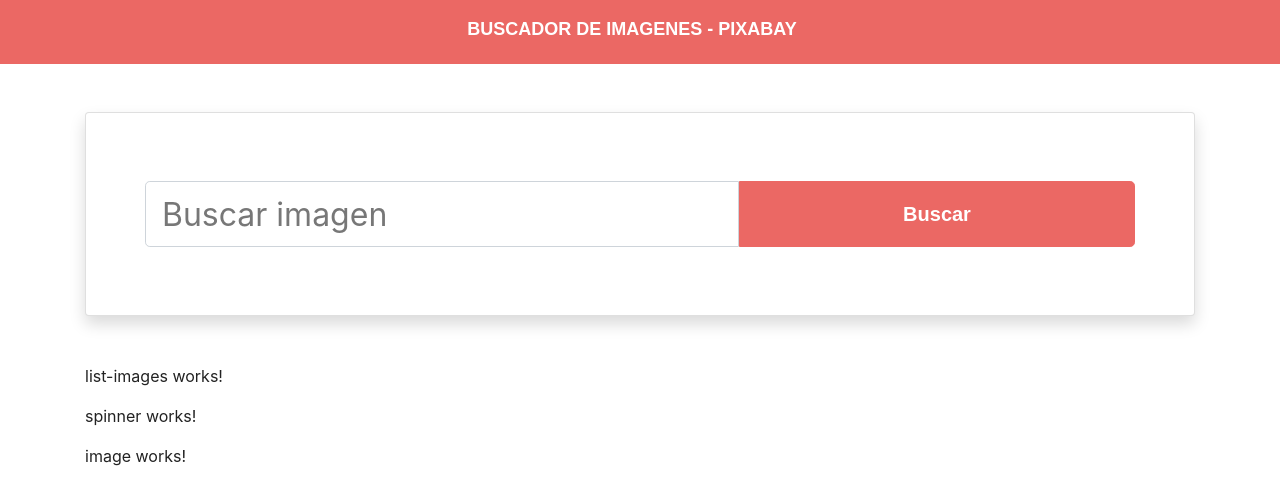
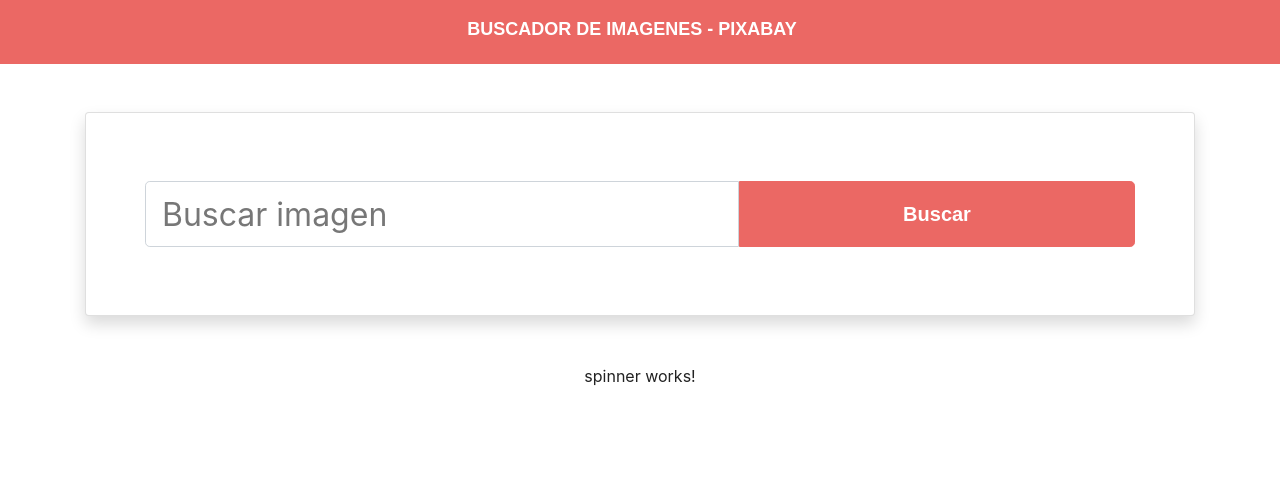
Before and after one commit to jampoolgarcia/app-search-image, an Angular app: page / in a window 1280 px wide. Shown: the top 504 px of the page. Built offline with nearby package versions, Linux system fonts and the light colour scheme; a web font is replaced by a local one.

Commit message:
added list image template

```diff
--- a/src/app/components/list-images/image/image.component.html
+++ b/src/app/components/list-images/image/image.component.html
@@ -1 +1,9 @@
-<p>image works!</p>
+<div class="col">
+  <div class="card">
+    <img src="..." class="card-img-top" alt="...">
+    <div class="card-body">
+      <h5 class="card-title">Card title</h5>
+      <p class="card-text">This is a longer card with supporting text below as a natural lead-in to additional content. This content is a little bit longer.</p>
+    </div>
+  </div>
+</div>
--- a/src/app/components/list-images/list-images.component.html
+++ b/src/app/components/list-images/list-images.component.html
@@ -1,3 +1,12 @@
-<p>list-images works!</p>
-<app-spinner></app-spinner>
-<app-image></app-image>
+<ng-container *ngIf="!isLoading; else spinner">
+  <div class="row row-cols-1 row-cols-md-4 g-4">
+    <app-image class="mb-4 h-100"></app-image>
+  </div>
+</ng-container>
+<ng-template #spinner>
+  <div class="row">
+    <div class="col-lg-12 d-flex justify-content-center">
+      <app-spinner></app-spinner>
+    </div>
+  </div>
+</ng-template>
--- a/src/app/components/list-images/list-images.component.ts
+++ b/src/app/components/list-images/list-images.component.ts
@@ -8,6 +8,8 @@
 })
 export class ListImagesComponent implements OnInit {
 
+  public isLoading: boolean = true;
+
   constructor() { }
 
   ngOnInit(): void {
```
